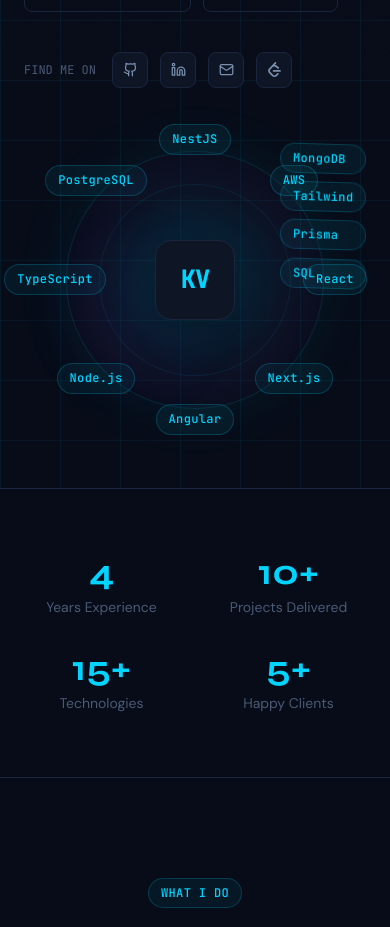
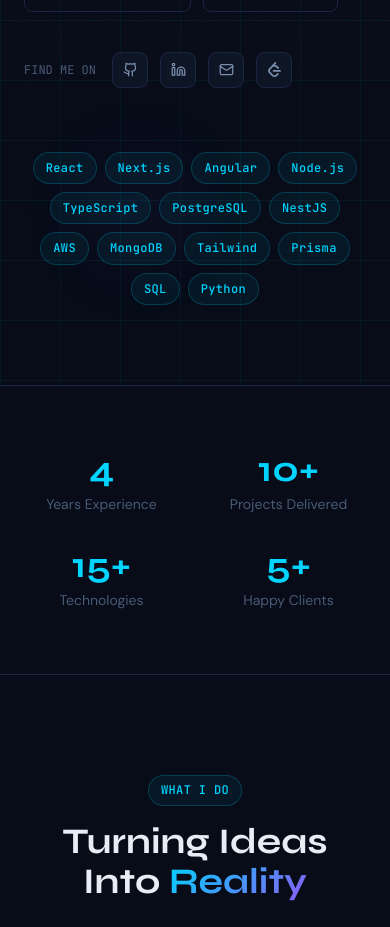
Before and after one commit to KetanVardekar/KetanPortfolio, a Next.js app: page / in a window 390 px wide. Shown: the part 760-1687 px from the top of the page. Built offline with nearby package versions, Linux system fonts and the light colour scheme.

Commit message:
Added skill

```diff
--- a/src/app/page.tsx
+++ b/src/app/page.tsx
@@ -27,7 +27,7 @@
 const floatingTags = [
   "React", "Next.js", "Angular", "Node.js",
   "TypeScript", "PostgreSQL", "NestJS", "AWS",
-  "MongoDB", "Tailwind", "Prisma", "SQL",
+  "MongoDB", "Tailwind", "Prisma", "SQL", "Python",
 ];
 
 const stats = [
@@ -59,7 +59,6 @@
   const [mousePos, setMousePos] = useState({ x: 0, y: 0 });
   const heroRef = useRef<HTMLDivElement>(null);
   const [visible, setVisible] = useState(false);
-
   useEffect(() => {
     setVisible(true);
     const handler = (e: MouseEvent) => {
@@ -218,9 +217,9 @@
               </div>
             </div>
 
-            {/* Right – floating tags sphere */}
+            {/* Right – floating tags sphere (desktop only) */}
             <div
-              className={`relative flex items-center justify-center transition-all duration-1000 delay-300 ${visible ? "opacity-100 scale-100" : "opacity-0 scale-90"}`}
+              className={`relative hidden lg:flex items-center justify-center transition-all duration-1000 delay-300 ${visible ? "opacity-100 scale-100" : "opacity-0 scale-90"}`}
             >
               {/* Central orb */}
               <div className="relative w-64 h-64 flex items-center justify-center">
@@ -282,6 +281,17 @@
                   </span>
                 ))}
               </div>
+            </div>
+
+            {/* Mobile tag cloud */}
+            <div
+              className={`lg:hidden flex flex-wrap gap-2 justify-center transition-all duration-700 delay-300 ${visible ? "opacity-100 translate-y-0" : "opacity-0 translate-y-6"}`}
+            >
+              {floatingTags.map((tag) => (
+                <span key={tag} className="badge" style={{ fontSize: "0.75rem", padding: "5px 12px" }}>
+                  {tag}
+                </span>
+              ))}
             </div>
           </div>
         </div>
--- a/src/app/skills/page.tsx
+++ b/src/app/skills/page.tsx
@@ -30,6 +30,7 @@
   "Jest": 72,
   "Karma": 70,
   "Jasmine": 70,
+  "Cypress": 68,
   "Laravel": 60,
   "HTML/CSS": 88,
   "Tailwind": 80,
@@ -38,6 +39,7 @@
   "JIRA": 80,
   "Trello": 80,
   "Swagger": 75,
+  "Python": 55,
 };
 
 function SkillBar({ name, value }: { name: string; value: number }) {
@@ -176,7 +178,7 @@
               { label: "REST APIs", detail: "Node.js & NestJS" },
               { label: "Type Safety", detail: "TypeScript & Prisma" },
               { label: "Payment Integration", detail: "Razorpay & Open Money" },
-              { label: "Unit Testing", detail: "Jest, Karma & Jasmine" },
+              { label: "Unit & E2E Testing", detail: "Jest, Karma, Jasmine & Cypress" },
             ].map(({ label, detail }) => (
               <div
                 key={label}
--- a/src/lib/data.ts
+++ b/src/lib/data.ts
@@ -123,10 +123,10 @@
 
   skills: {
     "Web & Frontend": ["React", "Next.js (v15)", "Angular", "HTML/CSS"],
-    "Backend & APIs": ["Node.js", "NestJS", "Laravel", "Swagger"],
+    "Backend & APIs": ["Node.js", "Swagger"],
     "Databases & ORM": ["PostgreSQL", "MySQL", "MongoDB", "Prisma ORM"],
-    "Languages": ["JavaScript", "TypeScript", "SQL"],
-    "Testing": ["Jest", "Karma", "Jasmine"],
+    "Languages": ["JavaScript", "TypeScript", "SQL", "Python"],
+    "Testing": ["Jest", "Karma", "Jasmine", "Cypress"],
     "Cloud & DevOps": ["AWS S3", "AWS SES"],
     "Project Management": ["JIRA", "Trello"],
   },
```
Also changed, not shown: 1 other file (tests, documents, lock files or other folders).
